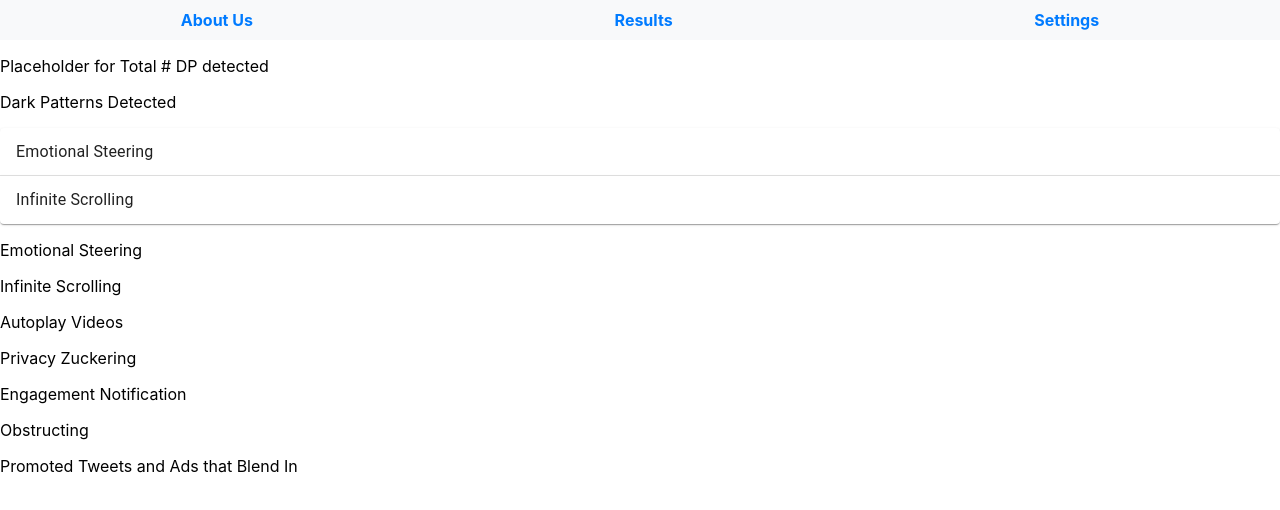
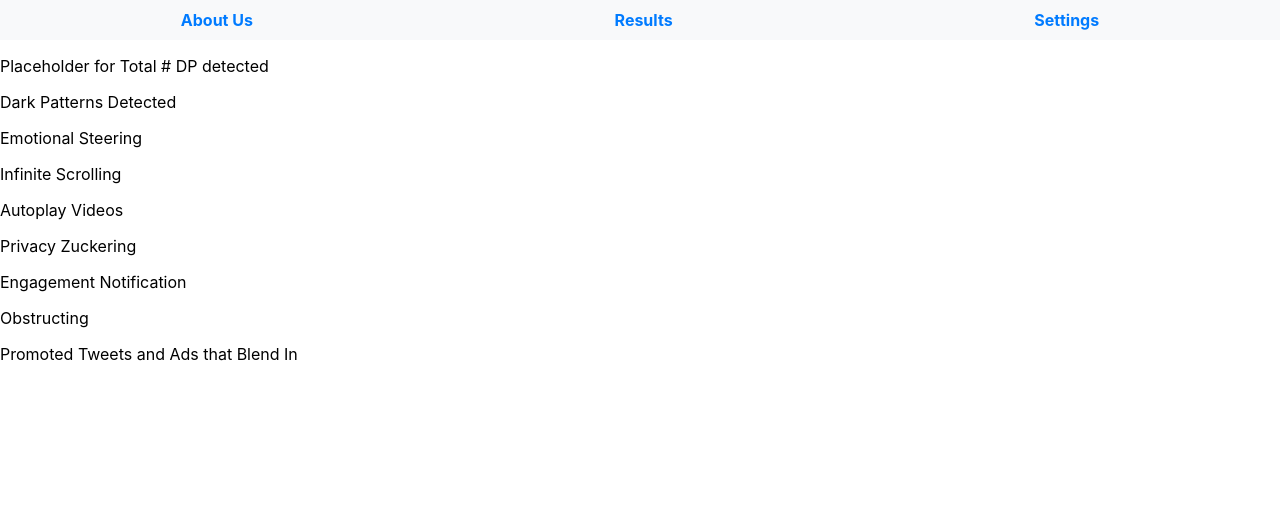
Before and after one commit to JaraR/DarkPatternDetector, a React (Create React App) app in the folder frontend/: page /results in a window 1280 px wide. Shown: the top 510 px of the page. Built offline with nearby package versions, Linux system fonts and the light colour scheme.

Commit message:
Reverted accordion changes on results page as accordion component was not needed.

```diff
--- a/frontend/src/pages/Results.js
+++ b/frontend/src/pages/Results.js
@@ -1,10 +1,4 @@
 import React from "react";
-import Accordion from '@mui/material/Accordion';
-import AccordionSummary from '@mui/material/AccordionSummary';
-import AccordionDetails from '@mui/material/AccordionDetails';
-import Typography from '@mui/material/Typography';
-// import ArrowDownwardIcon from '@mui/icons-material/ArrowDownward';
-// import ArrowDropDownIcon from '@mui/icons-material/ArrowDropDown';
 
 const Results = () => {
   return (
@@ -12,38 +6,6 @@ const Results = () => {
       <div>
         <p>Placeholder for Total # DP detected</p>
         <p>Dark Patterns Detected</p>
-      </div>
-      <div>
-      <Accordion>
-        <AccordionSummary
-          // expandIcon={<ArrowDownwardIcon />}
-          // aria-controls="panel1-content"
-          // id="panel1-header"
-        >
-          <Typography>Emotional Steering</Typography>
-        </AccordionSummary>
-        <AccordionDetails>
-          <Typography>
-            Lorem ipsum dolor sit amet, consectetur adipiscing elit. Suspendisse
-            malesuada lacus ex, sit amet blandit leo lobortis eget.
-          </Typography>
-        </AccordionDetails>
-      </Accordion>
-      <Accordion>
-        <AccordionSummary
-          // expandIcon={<ArrowDropDownIcon />}
-          // aria-controls="panel2-content"
-          // id="panel2-header"
-        >
-          <Typography>Infinite Scrolling</Typography>
-        </AccordionSummary>
-        <AccordionDetails>
-          <Typography>
-            Lorem ipsum dolor sit amet, consectetur adipiscing elit. Suspendisse
-            malesuada lacus ex, sit amet blandit leo lobortis eget.
-          </Typography>
-        </AccordionDetails>
-      </Accordion>
       </div>
       <div>
         <p>Emotional Steering</p>
```
